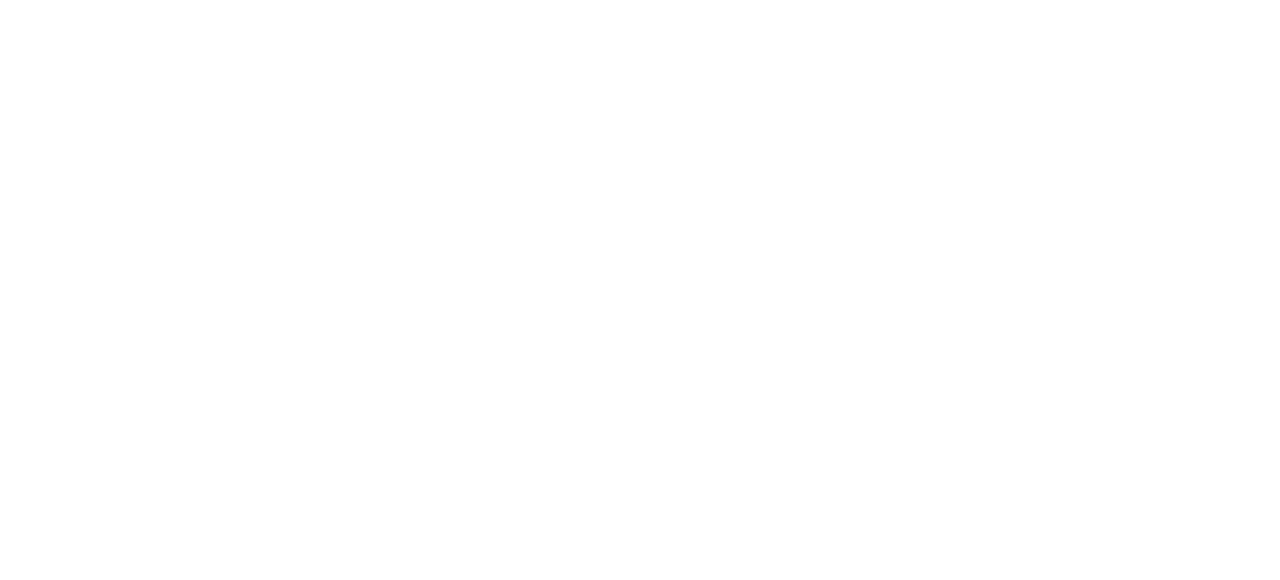
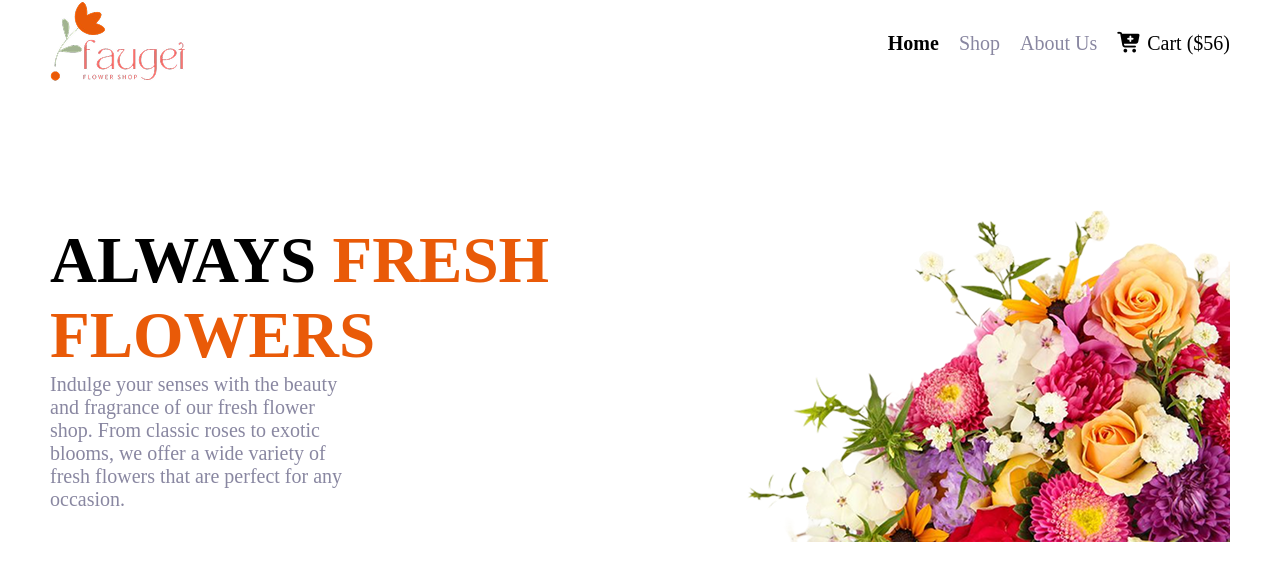
Before and after one commit to sohanur20212/assainment2-responsive-flowers, a plain HTML site: page index.html in a window 1280 px wide. Drawn offline with Linux system fonts and the light colour scheme.

Commit message:
navber and banner section added

```diff
--- a/index.html
+++ b/index.html
@@ -5,8 +5,43 @@
     <meta name="viewport" content="width=device-width, initial-scale=1.0">
     <title>Flowers Responsive</title>
     <link rel="stylesheet" href="./style.css">
+
+    <!-- font-awesome cdn  -->
+     <link rel="stylesheet" href="https://cdnjs.cloudflare.com/ajax/libs/font-awesome/7.0.0/css/all.min.css" integrity="sha512-DxV+EoADOkOygM4IR9yXP8Sb2qwgidEmeqAEmDKIOfPRQZOWbXCzLC6vjbZyy0vPisbH2SyW27+ddLVCN+OMzQ==" crossorigin="anonymous" referrerpolicy="no-referrer" />
 </head>
 <body>
 
+    <!-- navber style  -->
+    <header>
+        <nav class="width">
+            <div class="logo">
+                <img src="./assets/logo.png" alt="">
+            </div>
+
+            <div class="menubar">
+                <li><a href="#">Home</a></li>
+                <li><a href="#">Shop</a></li>
+                <li><a href="#">About Us</a></li>
+                <li><a href="#"><i class="fa-solid fa-cart-plus"></i> Cart ($56)</a></li>
+            </div>
+        </nav>
+    </header>
+
+   <main class="width">
+     <!-- banner section  -->
+     <secion class="banner">
+        <div class="left-slide">
+            <h3>ALWAYS <span class="light-color">FRESH <br> FLOWERS</span></h3>
+
+            <p class="description secondary-color">Indulge your senses with the beauty and fragrance of our fresh flower shop. From classic roses to exotic blooms, we offer a wide variety of fresh flowers that are perfect for any occasion. </p>
+
+        </div>
+        <div class="right-slide">
+            <img src="./assets/hero-flower.png" alt="">
+        </div>
+     </secion>
+   </main>
+
+
 </body>
 </html>
--- a/style.css
+++ b/style.css
@@ -0,0 +1,72 @@
+*{
+    margin: 0;
+    padding: 0;
+    box-sizing: border-box;
+}
+
+/* common style  */
+.width{
+    width: 1180px;
+    margin: 0 auto;
+    display: flex;
+    margin-bottom: 50px;
+
+}
+
+.secondary-color{
+    color: rgba(137, 135, 161, 1);
+}
+.light-color{
+    color: rgba(233, 90, 8, 1);
+}
+
+
+/* custom style  */
+nav{
+    display: flex;
+    align-items: center;
+    justify-content: space-between;
+    margin-top: 10px;
+}
+.menubar{
+    display: flex;
+    align-items: center;
+}
+.menubar li {
+    list-style: none;
+    margin-right: 0;
+
+}
+.menubar li a{
+    text-decoration: none;
+    margin-right: 20px;
+    font-size: 20px;
+    color: black;
+}
+.menubar li:nth-child(1) a {
+    font-weight: bold;
+}
+.menubar li:nth-child(2) a,
+.menubar li:nth-child(3) a {
+    color: rgba(137, 135, 161, 1);
+}
+.menubar li:nth-child(4) a {
+    margin-right: 0;
+}
+
+/* banner style  */
+.banner{
+    display: flex;
+    justify-content: center;
+    align-items: center;
+    gap: 100px;
+    padding-top: 50px;
+}
+
+.left-slide h3{
+    font-size: 65px;
+}
+.left-slide p{
+    font-size: 20px;
+    max-width: 60%;
+}
```
